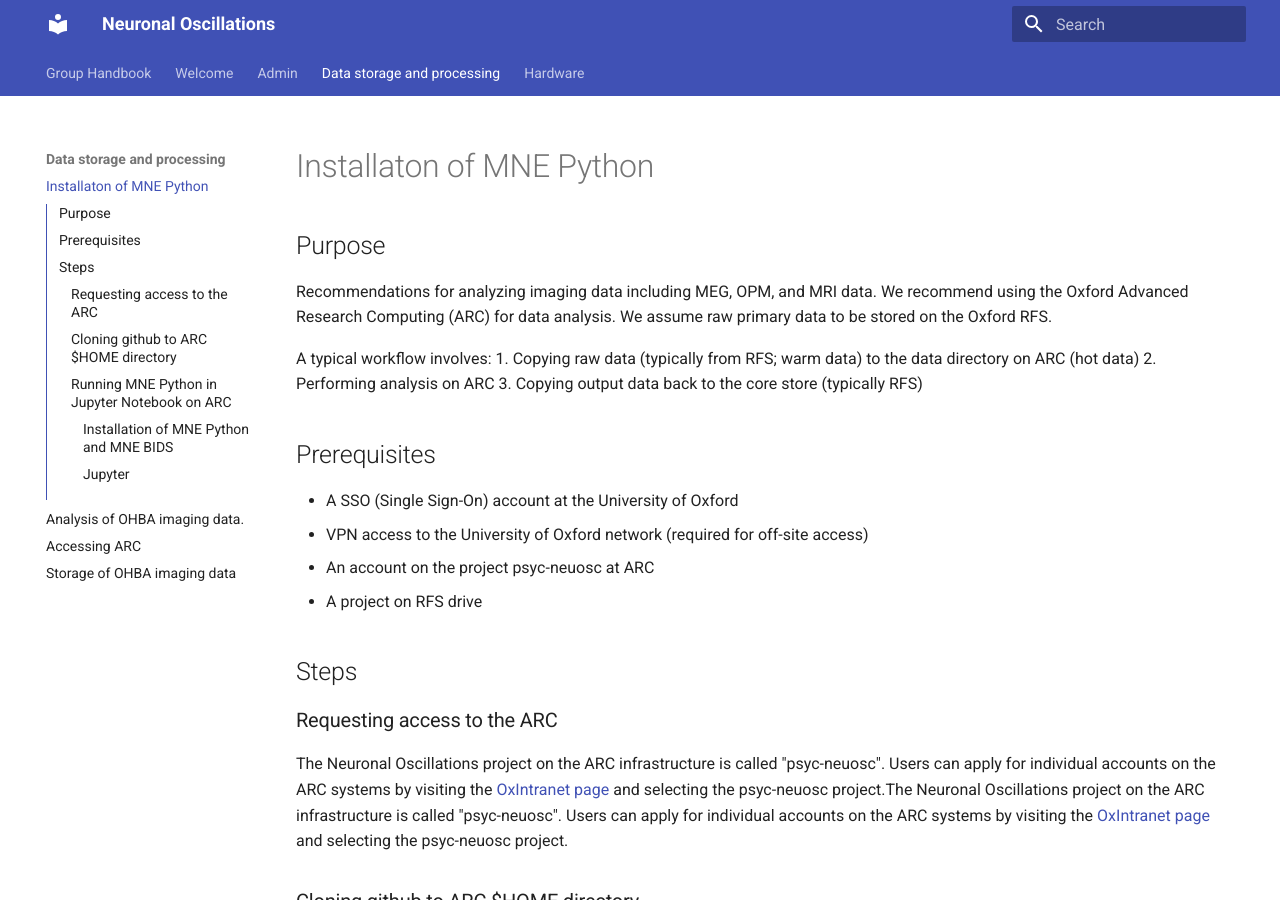
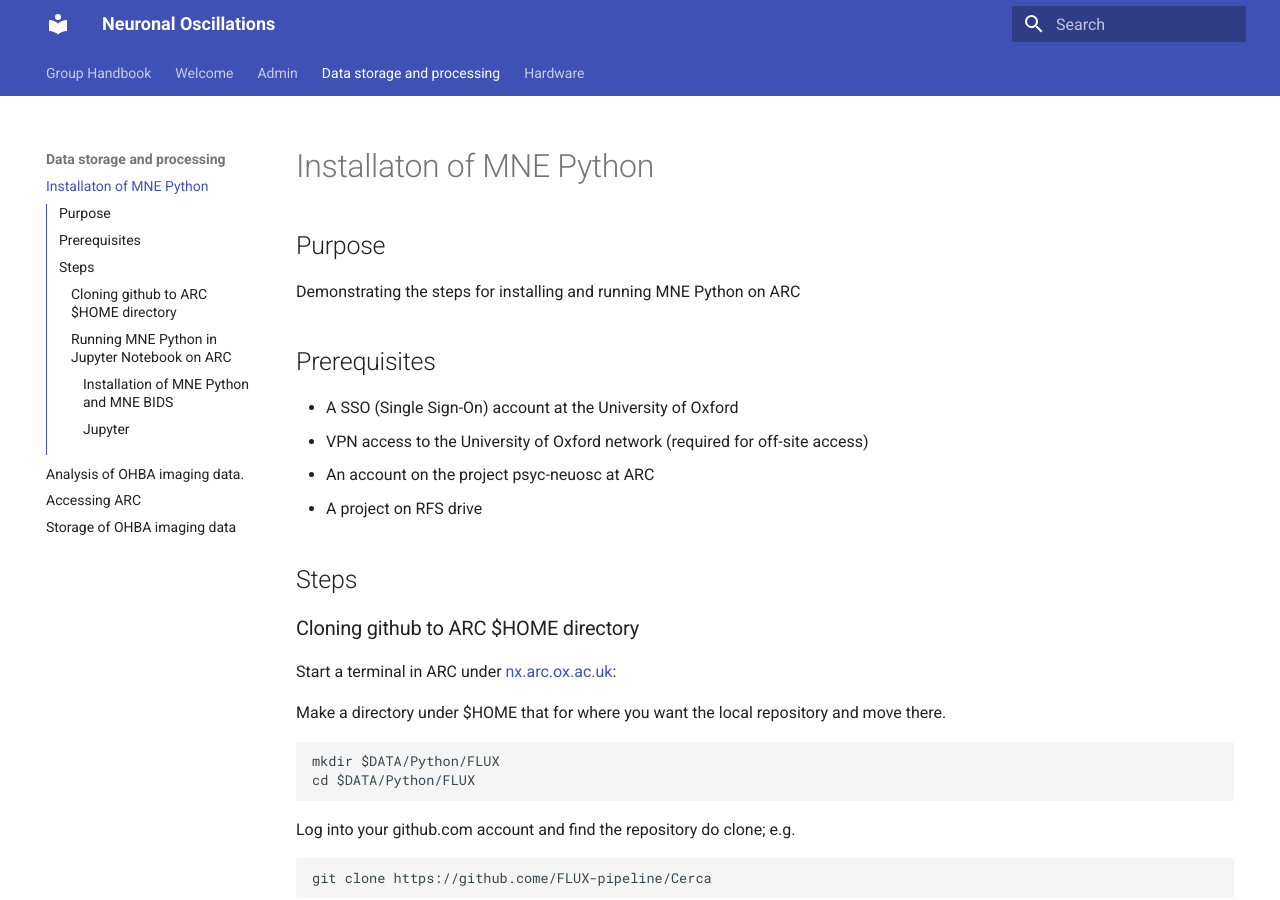
Before and after one commit to Neuronal-Oscillations/group-handbook, an MkDocs documentation site: the page built from docs/data storage and processing/MNE Python Installation.md, in a window 1280 px wide and 900 px high. Built offline with MkDocs 1.6.1 and Material for MkDocs 9.7.7, drawn with Linux system fonts in a browser that asks for light colours.

Commit message:
Update MNE Python Installation.md

```diff
--- a/docs/data storage and processing/MNE Python Installation.md
+++ b/docs/data storage and processing/MNE Python Installation.md
@@ -1,12 +1,7 @@
 # Installaton of MNE Python
 ## Purpose
 
-Recommendations for analyzing imaging data including MEG, OPM, and MRI data. We recommend using the Oxford Advanced Research Computing (ARC) for data analysis. We assume raw primary data to be stored on the Oxford RFS.
-
-A typical workflow involves:
-1. Copying raw data (typically from RFS; warm data) to the data directory on ARC (hot data)
-2. Performing analysis on ARC
-3. Copying output data back to the core store (typically RFS)
+Demonstrating the steps for installing and running MNE Python on ARC
 
 ## Prerequisites
 - A SSO (Single Sign-On) account at the University of Oxford
@@ -16,9 +11,6 @@ A typical workflow involves:
 
 ## Steps
 
-### Requesting access to the ARC
-
-The Neuronal Oscillations project on the ARC infrastructure is called "psyc-neuosc". Users can apply for individual accounts on the ARC systems by visiting the [OxIntranet page](https://unioxfordnexus.sharepoint.com/sites/OxIntranet-research-innovation/SitePages/ARC-accessing-ARC.aspx?Mode=Edit#requesting-a-user-account) and selecting the psyc-neuosc project.The Neuronal Oscillations project on the ARC infrastructure is called "psyc-neuosc". Users can apply for individual accounts on the ARC systems by visiting the [OxIntranet page](https://unioxfordnexus.sharepoint.com/sites/OxIntranet-research-innovation/SitePages/ARC-accessing-ARC.aspx?Mode=Edit#requesting-a-user-account) and selecting the psyc-neuosc project.
 
 
 ### Cloning github to ARC $HOME directory
```
